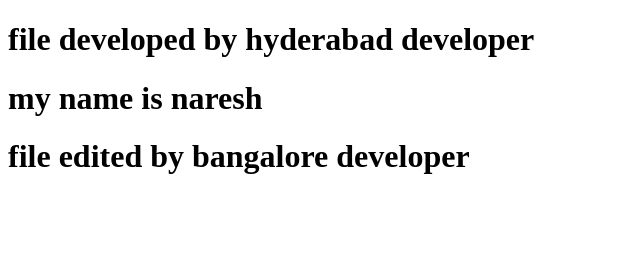
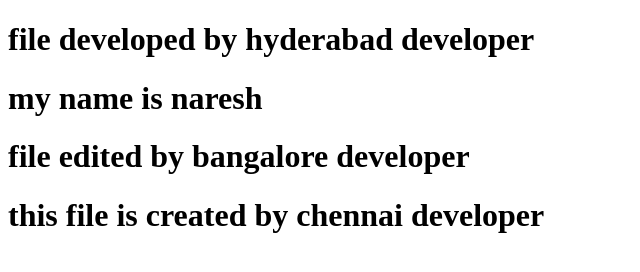
Before and after one commit to Naresh-vangapati/Cloning, a plain HTML site: page index.html in a window 1280 px wide. Shown: the whole page, without its empty margins (0-640 px from the left). Drawn offline with Linux system fonts and the light colour scheme.

Commit message:
code is developed by chennai developer

```diff
--- a/index.html
+++ b/index.html
@@ -12,5 +12,7 @@
 
     <h1>file edited by bangalore developer</h1>
 
+    <h1>this file is created by chennai developer</h1>
+
 </body>
 </html>
```
